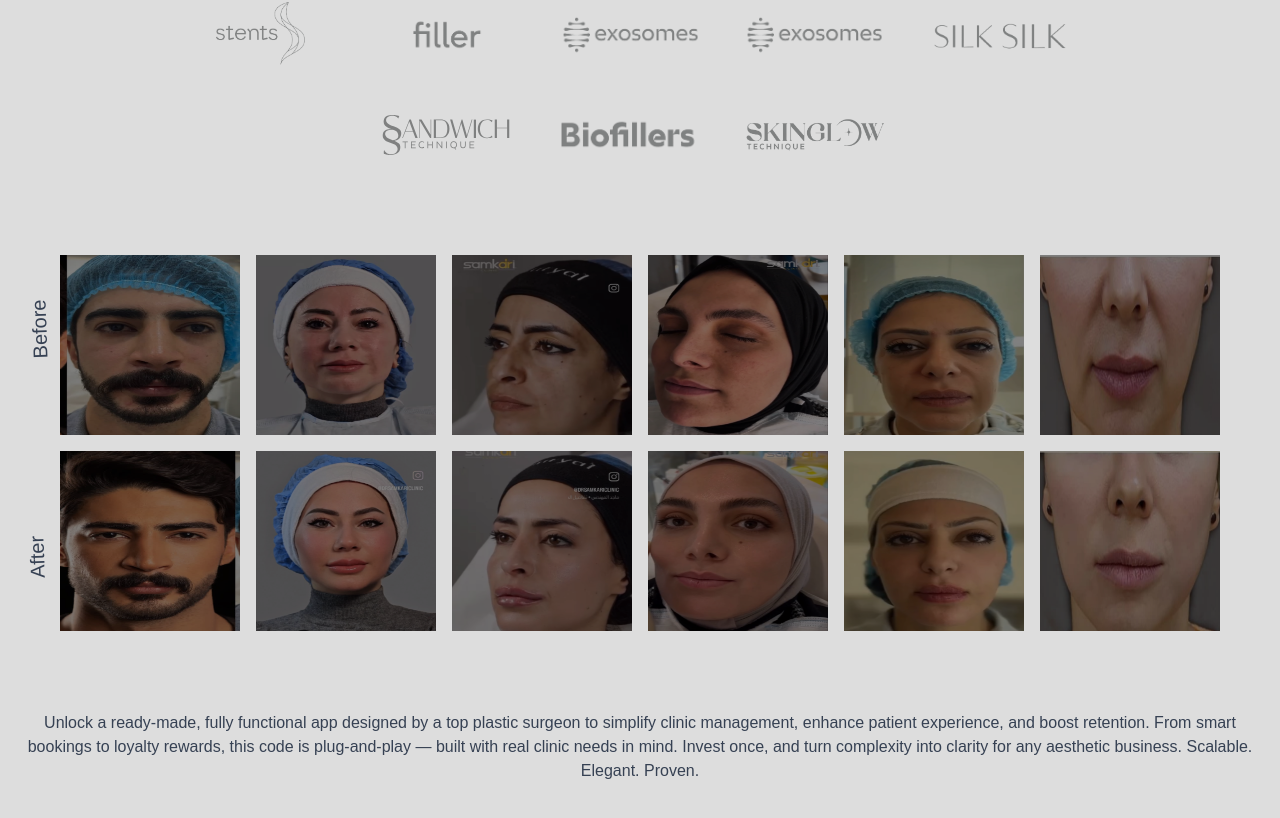
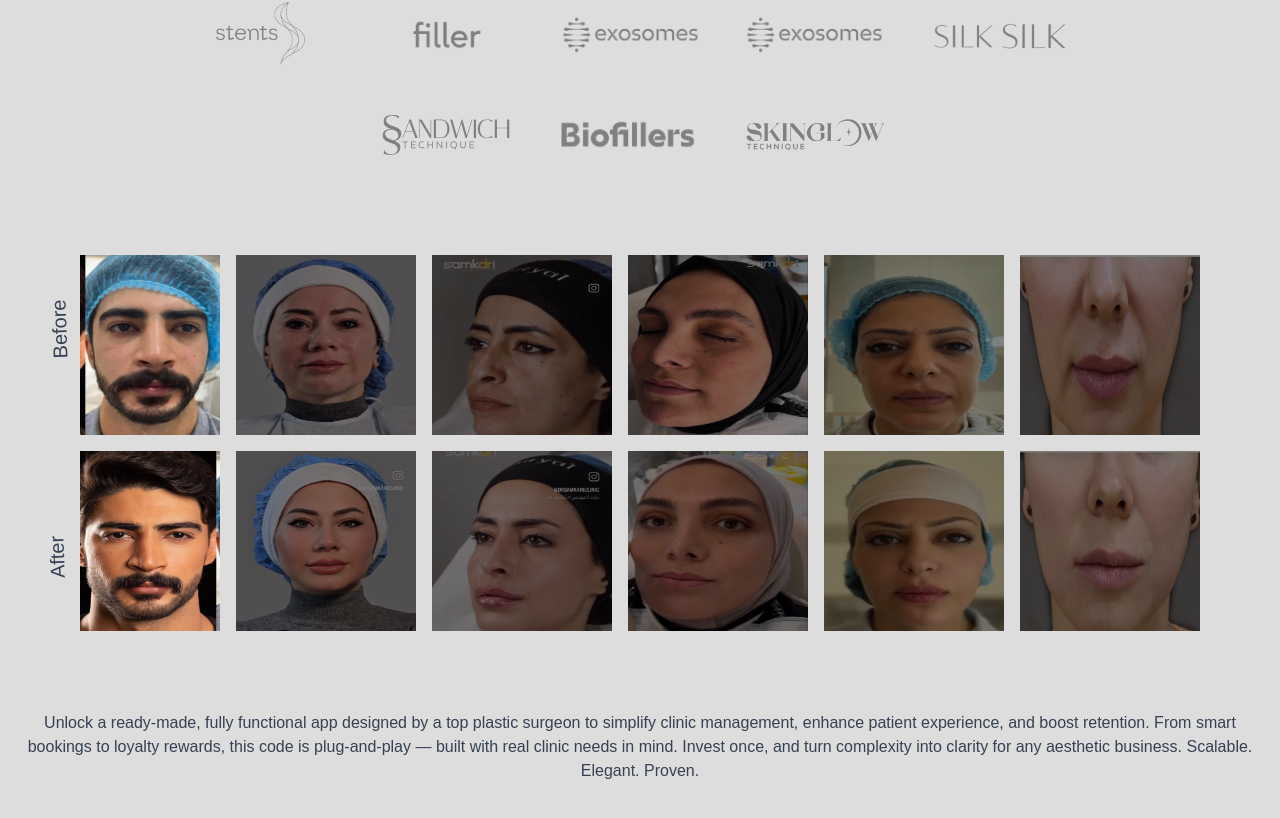
Before and after one commit to AhmedGawishAim/Dr-Samkari, a Next.js app: page /procedures in a window 1280 px wide. Shown: the part 602-1420 px from the top of the page. Built offline with nearby package versions, Linux system fonts and the light colour scheme.

Commit message:
update image berfoe for test2

```diff
--- a/src/app/(pages)/procedures/page.jsx
+++ b/src/app/(pages)/procedures/page.jsx
@@ -176,7 +176,7 @@ export default function ProceduresSection() {
                                 alt={`img-before`}
                                 width={140}
                                 height={200}
-                                className={`img-before    sm:w-[180px] sm:h-[180px]   md:w-[180px] h-[170px] filter brightness-50 hover:brightness-100 focus:brightness-100 active:brightness-100 transition`}
+                                className={`img-before ${index==0?"sm:!w-[140px] !brightness-100":""}     sm:w-[180px] sm:h-[180px]   md:w-[180px] h-[170px] filter brightness-50 hover:brightness-100 focus:brightness-100 active:brightness-100 transition`}
                             />
 
 
@@ -191,7 +191,7 @@ export default function ProceduresSection() {
                                 alt={`img-after`}
                                 width={140}
                                 height={200}
-                                className={`img-after   sm:w-[180px] sm:h-[180px]   md:w-[180px] h-[170px] filter brightness-50 hover:brightness-100 focus:brightness-100 active:brightness-100 transition`}
+                                className={`img-after  ${index==0?"sm:!w-[140px] !brightness-100":""}   sm:w-[180px] sm:h-[180px]   md:w-[180px] h-[170px] filter brightness-50 hover:brightness-100 focus:brightness-100 active:brightness-100 transition`}
                             />
                         </motion.div>
                     ))}
```
